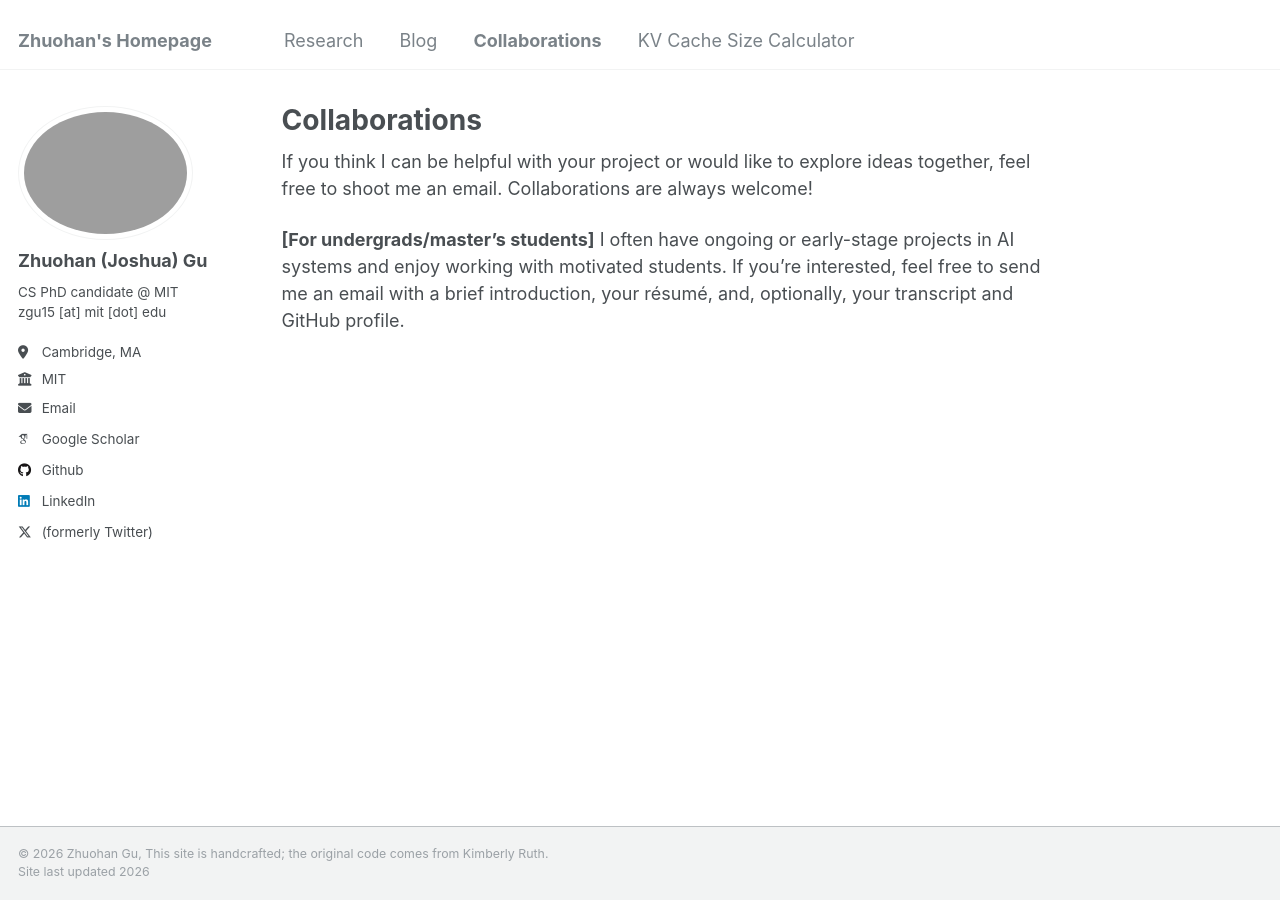
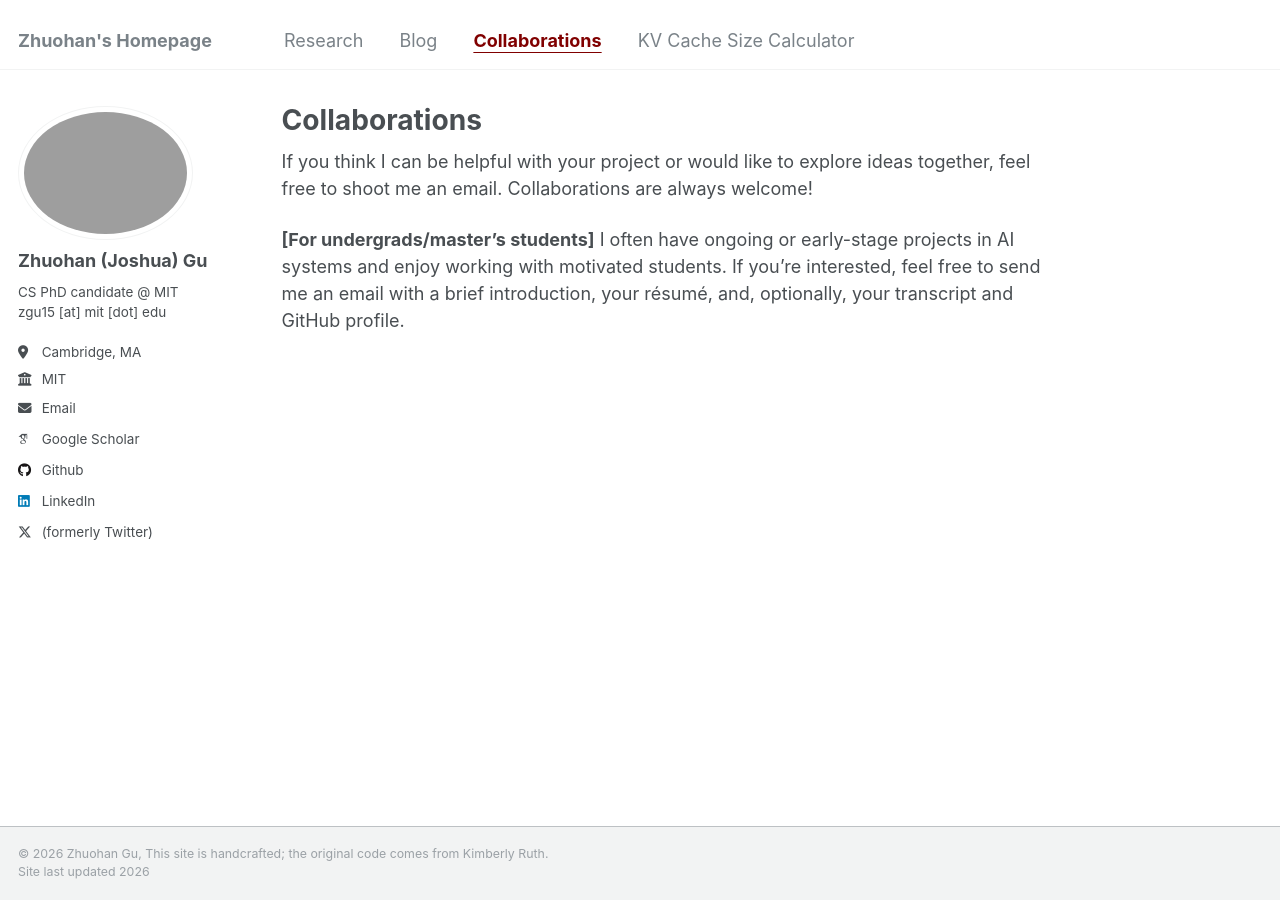
Before and after one commit to zhuohangu/zhuohangu.github.io, a Jekyll site: the page built from _pages/collaborations.md, in a window 1280 px wide. Built offline with Jekyll 4.4.1, drawn with Linux system fonts in a browser that asks for light colours; some web fonts are replaced.

Commit message:
Refactor active link styles in masthead menu for improved clarity and consistency

```diff
--- a/_sass/_masthead.scss
+++ b/_sass/_masthead.scss
@@ -51,16 +51,20 @@
   list-style-type: none;
   white-space: nowrap;
 
-  &--active > a {
-    color: #800000;
-    font-weight: 700;
-    text-decoration: underline;
-    text-decoration-color: #800000;
-    text-underline-offset: 0.25em;
-  }
-
   &--lg {
     padding-right: 2em;
     font-weight: 700;
   }
 }
+
+.greedy-nav .masthead__menu-item--active > a {
+  color: #800000;
+  font-weight: 700;
+  text-decoration: underline;
+  text-decoration-color: #800000;
+  text-underline-offset: 0.25em;
+
+  &:hover {
+    color: #800000;
+  }
+}
```
